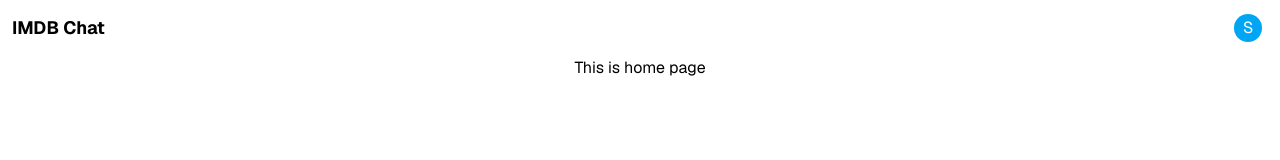
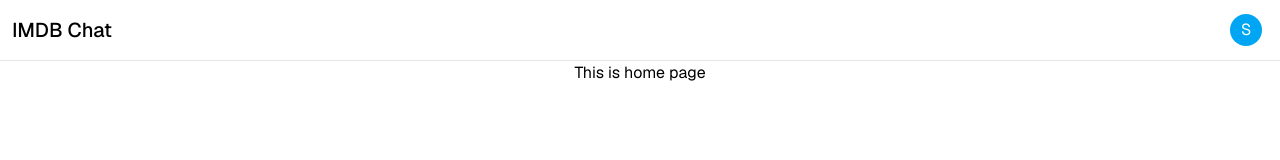
Before and after one commit to kbnopro/imdb-ai, a Next.js app: page / in a window 1280 px wide. Shown: the top 160 px of the page. Built offline with nearby package versions, Linux system fonts and the light colour scheme; no server answers; sample sign-in values are in the browser's storage.

Commit message:
feat: change darkmode color

```diff
--- a/src/app/(home)/layout.tsx
+++ b/src/app/(home)/layout.tsx
@@ -5,7 +5,7 @@ export default function Layout({
   children,
 }: Readonly<{ children: React.ReactNode }>) {
   return (
-    <div className="flex h-screen w-screen bg-white dark:bg-neutral-800">
+    <div className="flex h-screen w-screen">
       <div className="flex h-full w-full flex-col items-center">
         <TopBar />
         {children}
--- a/src/components/AccountButton.tsx
+++ b/src/components/AccountButton.tsx
@@ -12,8 +12,8 @@ export const AccountButton = async () => {
     <Popover>
       <PopoverButton className="cursor-pointer overflow-hidden rounded-full">
         {session.user.name ? (
-          <div className="size-fit p-1.5 hover:bg-neutral-200">
-            <div className="flex size-7 items-center justify-center rounded-full bg-sky-500 text-white">
+          <div className="size-fit p-1.5 hover:bg-neutral-200 dark:hover:bg-neutral-600">
+            <div className="flex size-8 items-center justify-center rounded-full bg-sky-500 text-white">
               <div className="h-fit grow">{session.user.name[0]}</div>
             </div>
           </div>
@@ -22,19 +22,23 @@ export const AccountButton = async () => {
         )}
       </PopoverButton>
       <PopoverPanel
-        className="z-50 w-64 rounded-lg border border-neutral-300 bg-white px-2 pt-3 pb-1 shadow-md"
+        className="z-50 w-64 rounded-lg border border-neutral-300 bg-white px-2 pt-3 pb-2 shadow-md dark:border-neutral-600 dark:bg-neutral-800 dark:shadow-neutral-700"
         anchor={{
           to: "bottom end",
           gap: "5px",
         }}
       >
-        <div className="flex h-fit w-full flex-col items-stretch justify-start">
-          <div className="mb-1 flex h-fit w-full flex-col items-start justify-start border-b border-b-neutral-200 px-2 pb-2">
-            <div className="text-xs text-neutral-800">{session.user.name}</div>
-            <div className="text-xs text-neutral-800">{session.user.email}</div>
+        <div className="flex h-fit w-full flex-col items-stretch justify-start gap-1">
+          <div className="mb-1 flex h-fit w-full flex-col items-start justify-start border-b border-b-neutral-200 px-2 pb-2 dark:border-neutral-600">
+            <div className="text-xs text-neutral-800 dark:text-white">
+              {session.user.name}
+            </div>
+            <div className="text-xs text-neutral-800 dark:text-white">
+              {session.user.email}
+            </div>
           </div>
           <ToggleSettingButton>
-            <div className="flex w-full cursor-pointer items-center justify-start gap-2 rounded-lg p-2 text-sm text-neutral-700 hover:bg-neutral-100">
+            <div className="flex w-full cursor-pointer items-center justify-start gap-2 rounded-lg p-2 text-sm text-neutral-700 hover:bg-neutral-100 dark:text-neutral-100 dark:hover:bg-neutral-700">
               <SettingsIcon className="size-4" />
               <div className="text-sm">Settings</div>
             </div>
@@ -47,7 +51,7 @@ export const AccountButton = async () => {
           >
             <button
               type="submit"
-              className="flex w-full cursor-pointer items-center justify-start gap-2 rounded-lg p-2 text-sm text-neutral-700 hover:bg-neutral-100"
+              className="flex w-full cursor-pointer items-center justify-start gap-2 rounded-lg p-2 text-sm text-neutral-700 hover:bg-neutral-100 dark:text-neutral-100 dark:hover:bg-neutral-700"
             >
               <LogOutIcon className="size-4" />
               <div className="text-sm">Log out</div>
--- a/src/features/chat/components/TopBar.tsx
+++ b/src/features/chat/components/TopBar.tsx
@@ -3,8 +3,8 @@ import { AccountButton } from "@/components/AccountButton";
 export const TopBar = () => {
   return (
     <div className="w-full">
-      <div className="flex h-fit w-full items-center justify-between px-3 py-2">
-        <h1 className="text-lg font-bold">IMDB Chat</h1>
+      <div className="flex h-fit w-full items-center justify-between border-b border-neutral-200 px-3 py-2 dark:border-neutral-700">
+        <h1 className="text-xl font-medium">IMDB Chat</h1>
         <AccountButton />
       </div>
     </div>
--- a/src/features/settings/components/SettingModal/SettingsModal/index.tsx
+++ b/src/features/settings/components/SettingModal/SettingsModal/index.tsx
@@ -22,7 +22,7 @@ export const SettingsModal = () => {
       {/* Full-screen container to center the panel */}
       <div className="fixed inset-0 flex w-screen items-center justify-center p-4">
         {/* The actual dialog panel  */}
-        <DialogPanel className="h-72 w-full max-w-lg rounded-lg bg-neutral-50 p-4">
+        <DialogPanel className="h-fit w-full max-w-lg rounded-lg bg-neutral-50 p-4 dark:bg-neutral-700/50">
           <DialogTitle className="border-b border-neutral-400 pb-2 text-lg font-bold">
             Settings
           </DialogTitle>
--- a/src/styles/globals.css
+++ b/src/styles/globals.css
@@ -7,3 +7,7 @@
     var(--font-geist-sans), ui-sans-serif, system-ui, sans-serif,
     "Apple Color Emoji", "Segoe UI Emoji", "Segoe UI Symbol", "Noto Color Emoji";
 }
+
+body {
+  @apply bg-white text-black dark:bg-neutral-800 dark:text-white;
+}
```
